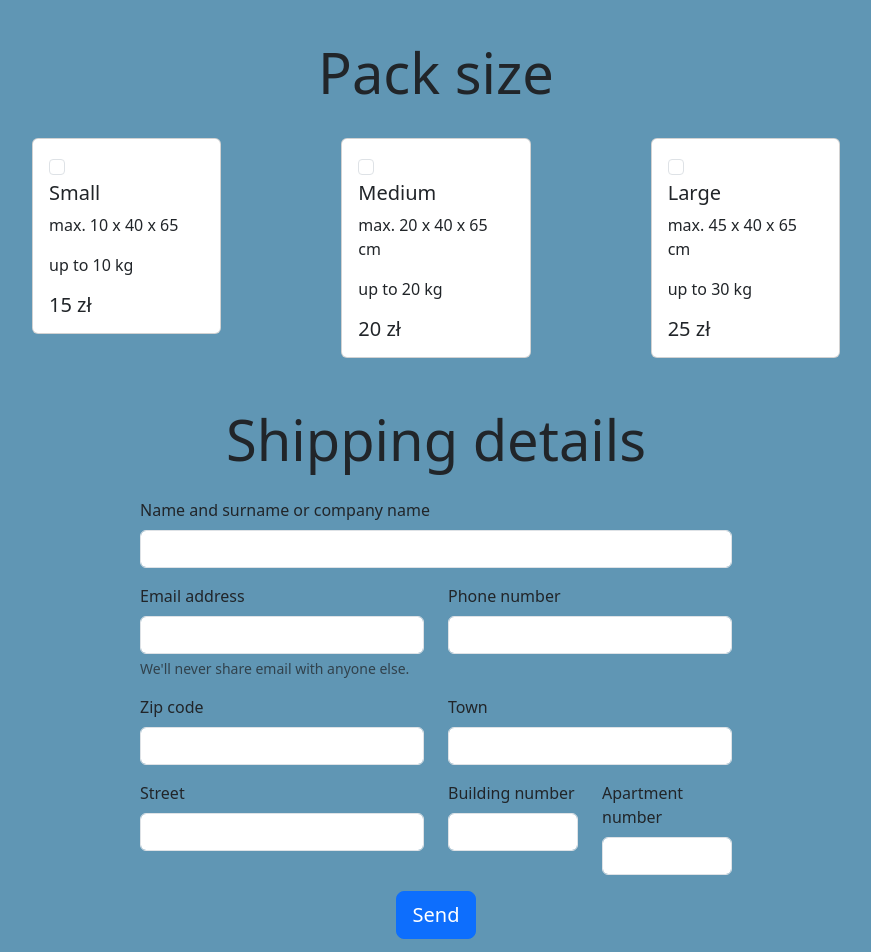
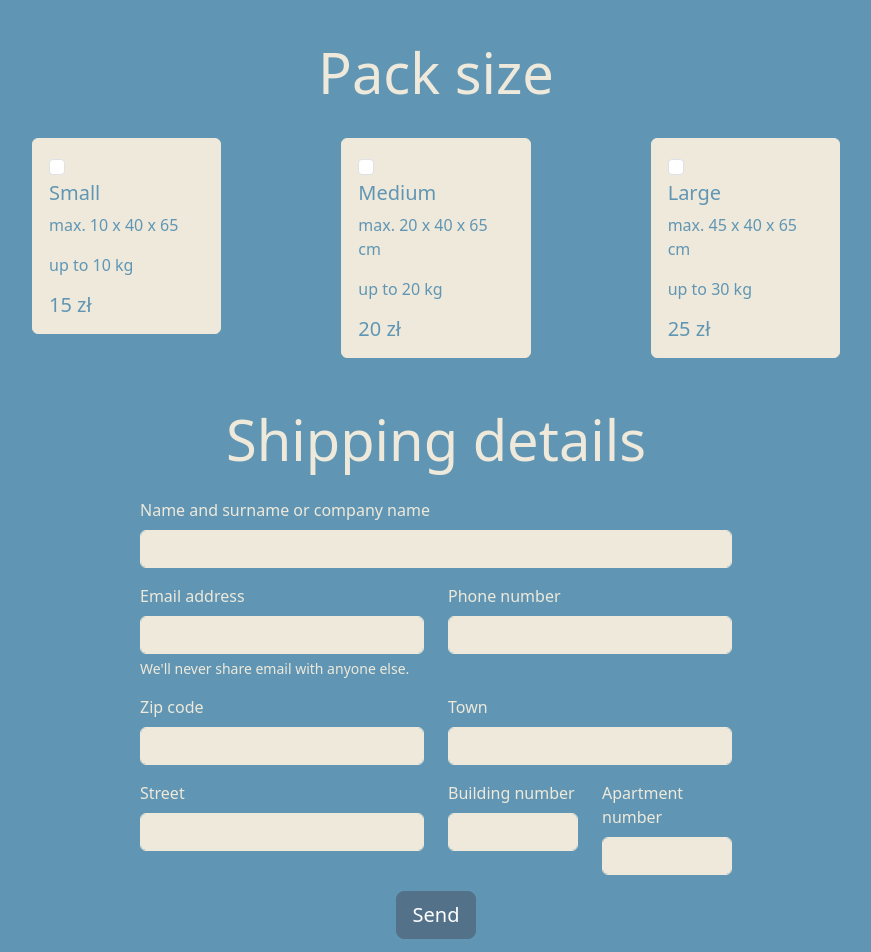
Before and after one commit to AntWalach/On-demand-Delivery-Platform, a React (Create React App) app in the folder frontend/: page /home in a window 1280 px wide. Shown: the part 440-1392 px from the top of the page, without its empty margins (204-1075 px from the left). Built offline with nearby package versions, Linux system fonts and the light colour scheme.

Commit message:
styling home page

```diff
--- a/frontend/src/assets/css/customHome.css
+++ b/frontend/src/assets/css/customHome.css
@@ -2,3 +2,16 @@
     width: 250px;
     height: 250px;
 }
+
+.custom-text-color-headings{
+    color: #EEE9DA !important;
+}
+
+.custom-text-color{
+    color: #6096B4 !important;
+}
+
+.custom-cards-and-imputs{
+    background-color: #EEE9DA !important;
+    border-color: #EEE9DA !important;
+}
--- a/frontend/src/pages/Home.jsx
+++ b/frontend/src/pages/Home.jsx
@@ -10,13 +10,13 @@ function Home() {
       <div className="container-fluid">
         <div className="row mt-5">
           <div className="col-12 text-center">
-            <h2 className="display-4">Delivery destination</h2>
+            <h2 className="display-4 custom-text-color-headings">Delivery destination</h2>
           </div>
         </div>
 
         <div className="row justify-content-center mt-4">
           <div className="col-2 mx-5">
-            <div className="card">
+            <div className="card custom-cards-and-imputs custom-text-color">
               <div className="card-body">
                 <div className="form-check">
                   <input
@@ -39,7 +39,7 @@ function Home() {
           </div>
 
           <div className="col-2 mx-5">
-            <div className="card">
+            <div className="card custom-cards-and-imputs custom-text-color">
               <div className="card-body">
                 <div className="form-check">
                   <input
@@ -64,13 +64,13 @@ function Home() {
 
         <div className="row mt-5">
           <div className="col-12 text-center">
-            <h2 className="display-4">Pack size</h2>
+            <h2 className="display-4 custom-text-color-headings">Pack size</h2>
           </div>
         </div>
 
         <div className="row justify-content-center mt-4">
           <div className="col-2 mx-5">
-            <div className="card">
+            <div className="card card custom-cards-and-imputs custom-text-color">
               <div className="card-body">
                 <div className="form-check">
                   <input
@@ -93,7 +93,7 @@ function Home() {
           </div>
 
           <div className="col-2 mx-5">
-            <div className="card">
+            <div className="card card custom-cards-and-imputs custom-text-color">
               <div className="card-body">
                 <div className="form-check">
                   <input
@@ -116,7 +116,7 @@ function Home() {
           </div>
 
           <div className="col-2 mx-5">
-            <div className="card">
+            <div className="card card custom-cards-and-imputs custom-text-color">
               <div className="card-body">
                 <div className="form-check">
                   <input
@@ -141,7 +141,7 @@ function Home() {
 
         <div className="row mt-5">
           <div className="col-12 text-center">
-            <h2 className="display-4">Shipping details</h2>
+            <h2 className="display-4 custom-text-color-headings">Shipping details</h2>
           </div>
         </div>
 
@@ -152,13 +152,13 @@ function Home() {
                 <div className="mb-3">
                   <label
                     htmlFor="exampleInputPassword1"
-                    className="form-label"
+                    className="form-label custom-text-color-headings"
                   >
                     Name and surname or company name
                   </label>
                   <input
                     type="password"
-                    className="form-control"
+                    className="form-control custom-cards-and-imputs"
                     id="exampleInputPassword1"
                   />
                 </div>
@@ -171,17 +171,17 @@ function Home() {
                       <div className="mb-3">
                         <label
                           htmlFor="exampleInputEmail1"
-                          className="form-label"
+                          className="form-label custom-text-color-headings"
                         >
                           Email address
                         </label>
                         <input
                           type="email"
-                          className="form-control"
+                          className="form-control custom-cards-and-imputs"
                           id="exampleInputEmail1"
                           aria-describedby="emailHelp"
                         />
-                        <div id="emailHelp" className="form-text">
+                        <div id="emailHelp" className="form-text custom-text-color-headings">
                           We'll never share email with anyone else.
                         </div>
                       </div>
@@ -190,13 +190,13 @@ function Home() {
                       <div className="mb-3">
                         <label
                           htmlFor="exampleInputPassword2"
-                          className="form-label"
+                          className="form-label custom-text-color-headings"
                         >
                           Phone number
                         </label>
                         <input
                           type="password"
-                          className="form-control"
+                          className="form-control custom-cards-and-imputs"
                           id="exampleInputPassword2"
                         />
                       </div>
@@ -214,13 +214,13 @@ function Home() {
                       <div className="mb-3">
                         <label
                           htmlFor="exampleInputPassword1"
-                          className="form-label"
+                          className="form-label custom-text-color-headings"
                         >
                           Zip code
                         </label>
                         <input
                           type="password"
-                          className="form-control"
+                          className="form-control custom-cards-and-imputs"
                           id="exampleInputPassword1"
                         />
                       </div>
@@ -229,13 +229,13 @@ function Home() {
                       <div className="mb-3">
                         <label
                           htmlFor="exampleInputPassword2"
-                          className="form-label"
+                          className="form-label custom-text-color-headings"
                         >
                           Town
                         </label>
                         <input
                           type="password"
-                          className="form-control"
+                          className="form-control custom-cards-and-imputs"
                           id="exampleInputPassword2"
                         />
                       </div>
@@ -253,13 +253,13 @@ function Home() {
                       <div className="mb-3">
                         <label
                           htmlFor="exampleInputPassword1"
-                          className="form-label"
+                          className="form-label custom-text-color-headings"
                         >
                           Street
                         </label>
                         <input
                           type="password"
-                          className="form-control"
+                          className="form-control custom-cards-and-imputs"
                           id="exampleInputPassword1"
                         />
                       </div>
@@ -268,13 +268,13 @@ function Home() {
                       <div className="mb-3">
                         <label
                           htmlFor="exampleInputPassword2"
-                          className="form-label"
+                          className="form-label custom-text-color-headings"
                         >
                           Building number
                         </label>
                         <input
                           type="password"
-                          className="form-control"
+                          className="form-control custom-cards-and-imputs"
                           id="exampleInputPassword2"
                         />
                       </div>
@@ -283,13 +283,13 @@ function Home() {
                       <div className="mb-3">
                         <label
                           htmlFor="exampleInputPassword3"
-                          className="form-label"
+                          className="form-label custom-text-color-headings"
                         >
                           Apartment number
                         </label>
                         <input
                           type="password"
-                          className="form-control"
+                          className="form-control custom-cards-and-imputs"
                           id="exampleInputPassword3"
                         />
                       </div>
@@ -300,7 +300,7 @@ function Home() {
             </div>
 
             <div className="text-center">
-              <button type="submit" className="btn btn-primary btn-lg">
+              <button type="submit" className="btn btn-primary btn-lg custom-button-home">
                 Send
               </button>
             </div>
```
